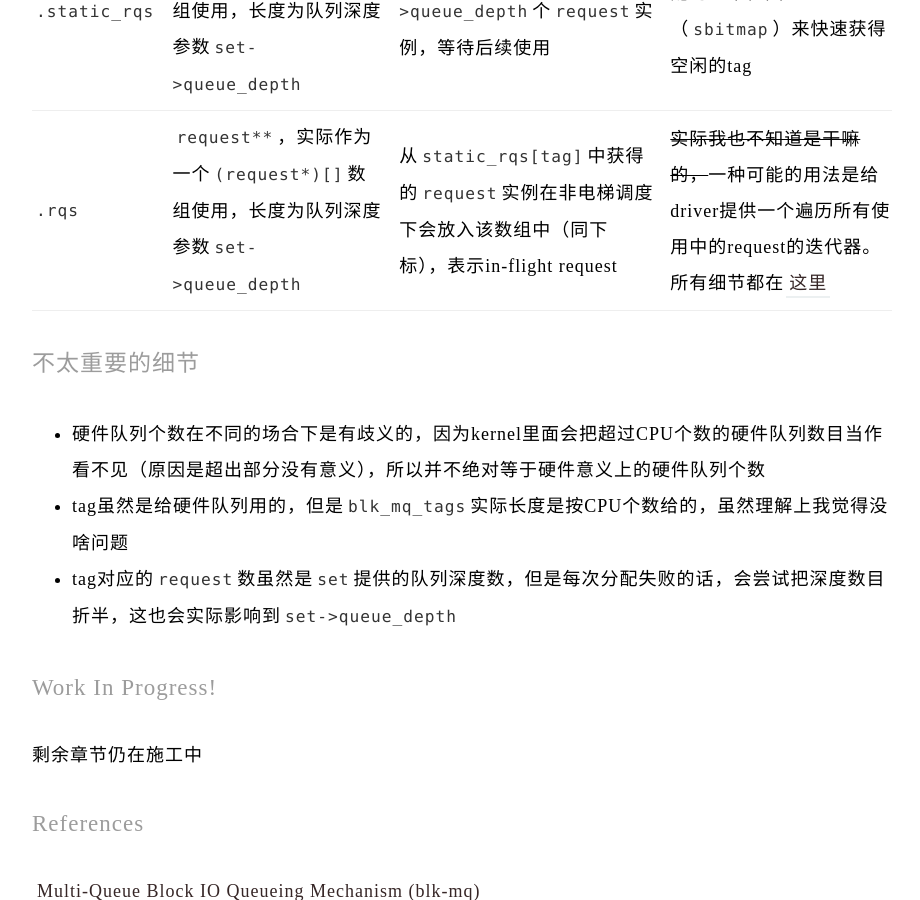
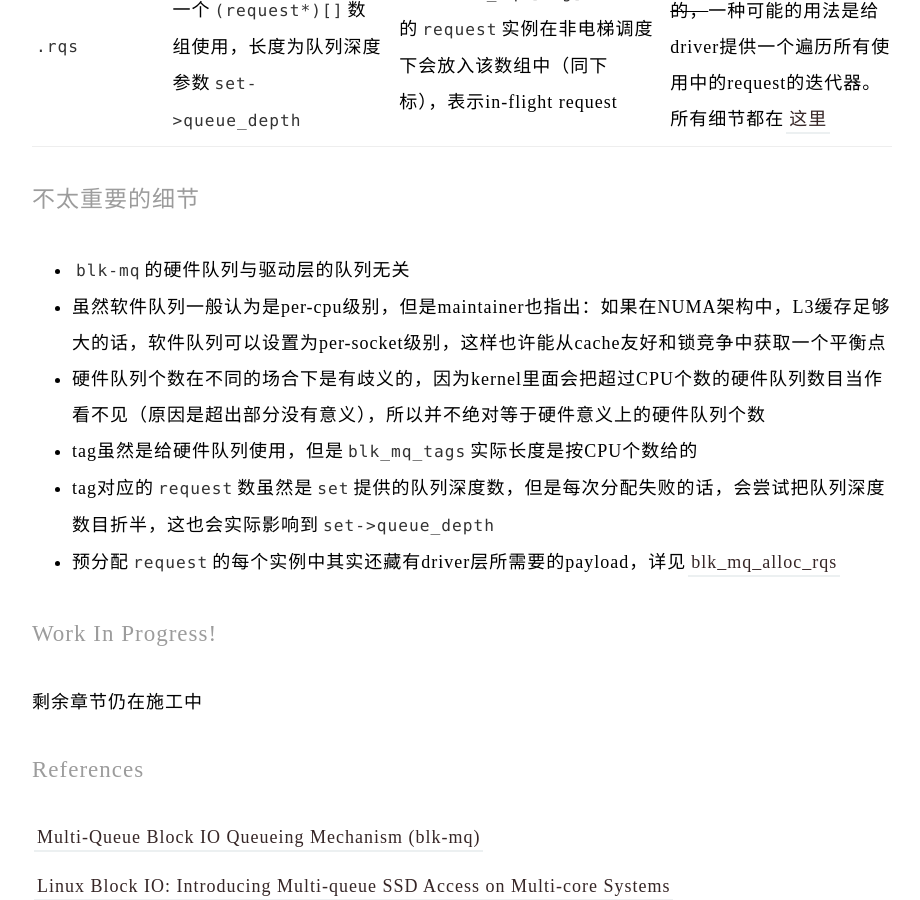
Before and after one commit to Caturra000/Caturra000.github.io, a Jekyll site: the page built from _posts/2023/2023-07-04-linux-blk-mq.md, in a window 1280 px wide and 900 px high, scrolled down 2638 px. Shown: the whole window, without its empty margins (178-1098 px from the left). Built offline with Jekyll 4.4.1, drawn with Linux system fonts in a browser that asks for light colours; some of the changed text lies outside the part shown.

Commit message:
update linux-blk-mq

```diff
--- a/_posts/2023/2023-07-04-linux-blk-mq.md
+++ b/_posts/2023/2023-07-04-linux-blk-mq.md
@@ -50,9 +46,12 @@ benefiting from the parallelism offered by modern storage devices.
 
 ## 不太重要的细节
 
+* `blk-mq`的硬件队列与驱动层的队列无关
+* 虽然软件队列一般认为是per-cpu级别，但是maintainer也指出：如果在NUMA架构中，L3缓存足够大的话，软件队列可以设置为per-socket级别，这样也许能从cache友好和锁竞争中获取一个平衡点
 * 硬件队列个数在不同的场合下是有歧义的，因为kernel里面会把超过CPU个数的硬件队列数目当作看不见（原因是超出部分没有意义），所以并不绝对等于硬件意义上的硬件队列个数
-* tag虽然是给硬件队列用的，但是`blk_mq_tags`实际长度是按CPU个数给的，虽然理解上我觉得没啥问题
-* tag对应的`request`数虽然是`set`提供的队列深度数，但是每次分配失败的话，会尝试把深度数目折半，这也会实际影响到`set->queue_depth`
+* tag虽然是给硬件队列使用，但是`blk_mq_tags`实际长度是按CPU个数给的
+* tag对应的`request`数虽然是`set`提供的队列深度数，但是每次分配失败的话，会尝试把队列深度数目折半，这也会实际影响到`set->queue_depth`
+* 预分配`request`的每个实例中其实还藏有driver层所需要的payload，详见[blk_mq_alloc_rqs](https://elixir.bootlin.com/linux/v4.18.20/source/block/blk-mq.c#L1964)
 
 ## Work In Progress!
 
```
Also changed, not shown: other parts of _posts/2023/2023-07-04-linux-blk-mq.md (+0 -4 lines).
